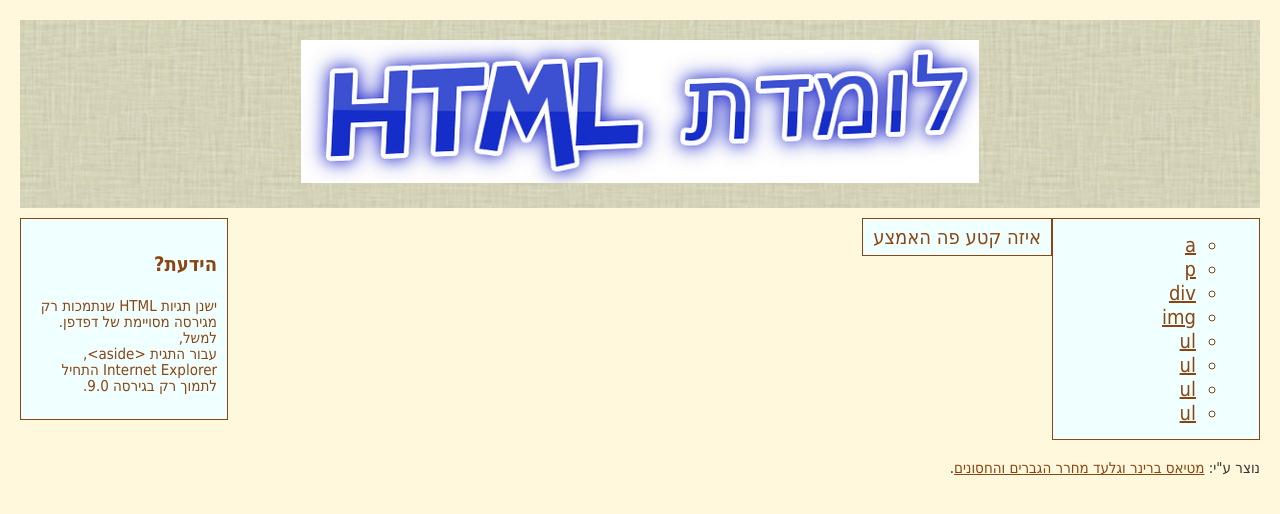
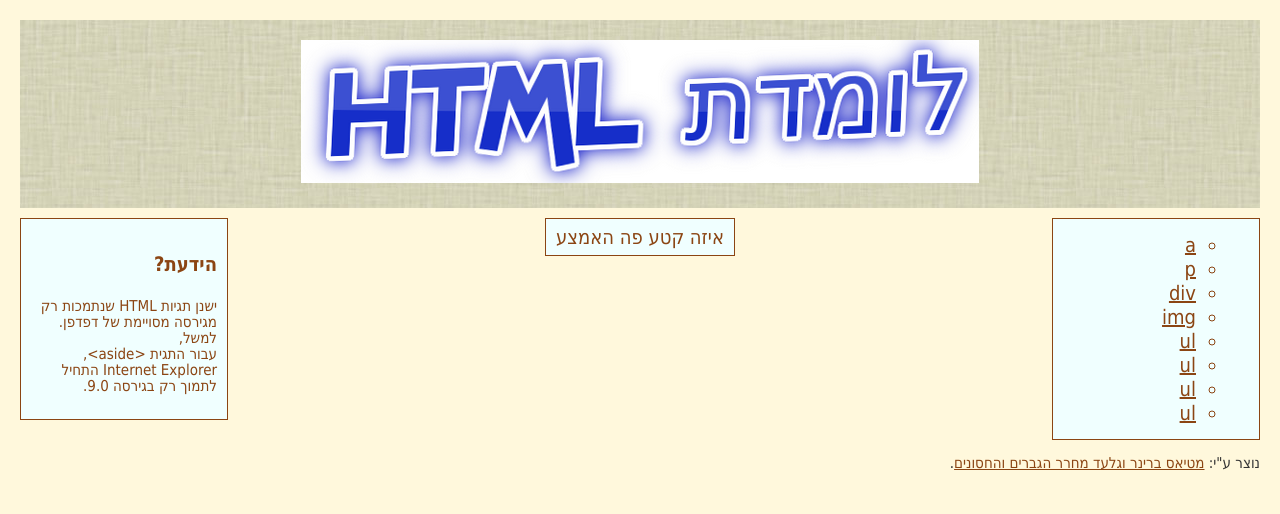
Before and after one commit to Katnopic/HTMLJOB1, a plain HTML site: page index.html in a window 1280 px wide. Drawn offline with Linux system fonts and the light colour scheme.

Commit message:
נשבר לי

```diff
--- a/style.css
+++ b/style.css
@@ -63,8 +63,7 @@ li
 	color:#8B4513 ;
 	background-color: Azure;
 	width: auto;
-
-	float: right;
+	float: none;
 }
 
 
```
